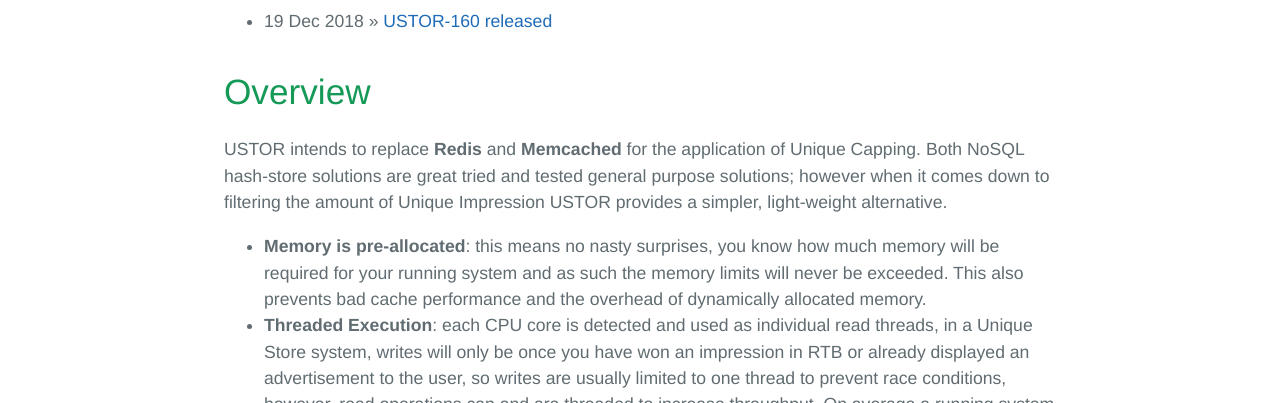
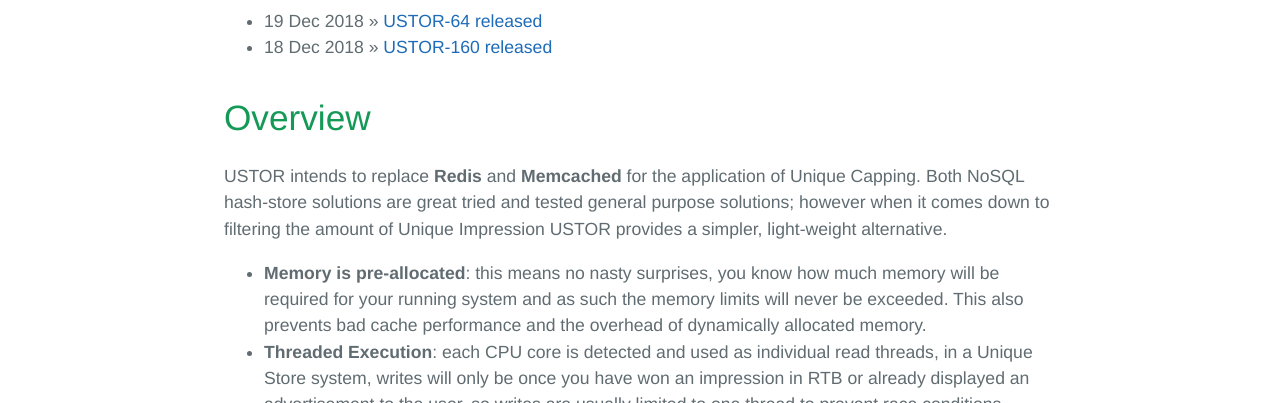
Before and after one commit to USTOR-C/ustor-c.github.io, a plain HTML site: page index.html in a window 1280 px wide. Shown: the part 697-1100 px from the top of the page. Drawn offline with Linux system fonts and the light colour scheme; a web font is replaced by a local one.

Commit message:
Update index.html

```diff
--- a/index.html
+++ b/index.html
@@ -36,7 +36,8 @@
   <h1>Blog Posts</h1>
   <ul class="posts">
 
-      <li><span>19 Dec 2018</span> &raquo; <a href="https://github.com/USTOR-C/USTOR-160">USTOR-160 released</a></li>
+      <li><span>19 Dec 2018</span> &raquo; <a href="https://github.com/USTOR-C/USTOR-64">USTOR-64 released</a></li>
+      <li><span>18 Dec 2018</span> &raquo; <a href="https://github.com/USTOR-C/USTOR-160">USTOR-160 released</a></li>
 
   </ul>
 
```
